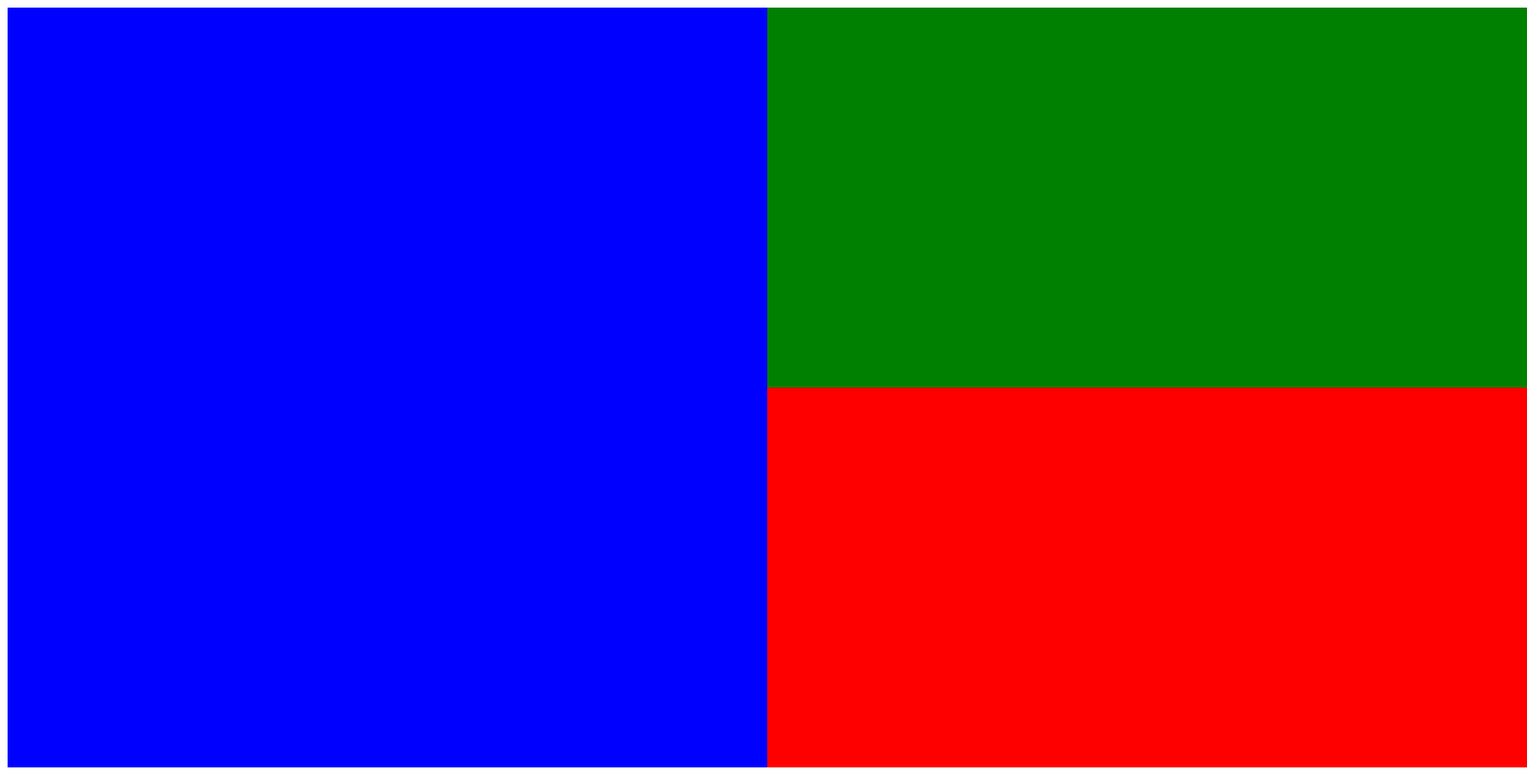
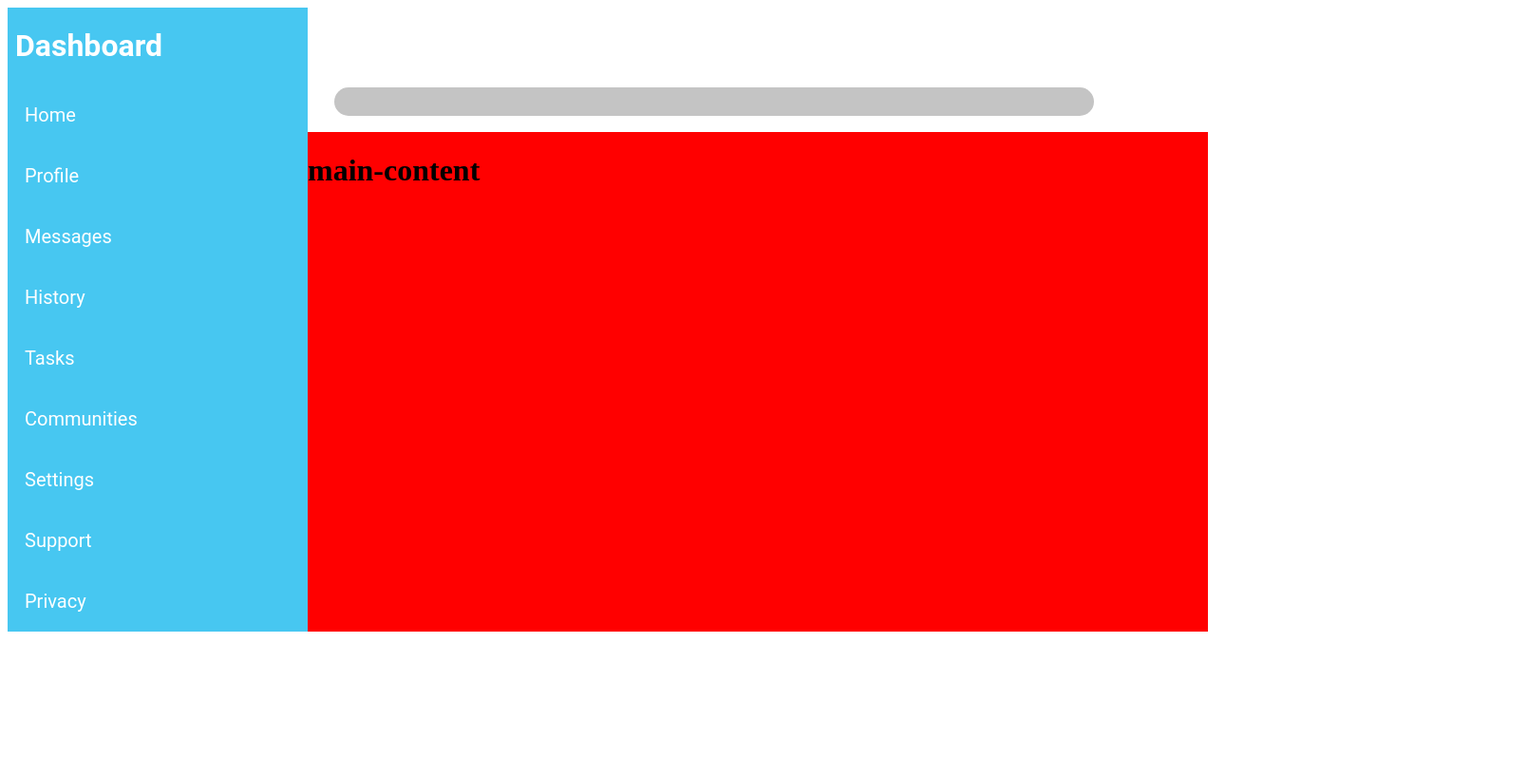
Before and after one commit to Duke242/adminDashboard, a plain HTML site: page index.html in a window 1280 px wide. Shown: the whole page at 95% size, 1608 px wide, since content can reach past the window. Drawn offline with Linux system fonts and the light colour scheme; a web font is replaced by a local one.

Commit message:
added the sidebar and search bar

```diff
--- a/index.html
+++ b/index.html
@@ -9,8 +9,27 @@
     <script src="script.js"></script>
 </head>
 <body>
-    <div class="sidebar"></div>
-    <div class="header"></div>
-    <div class="main-content"></div>
+    <div class="sidebar">
+        <h1>Dashboard</h1>
+        <p>Home</p>
+        <p>Profile</p>
+        <p>Messages</p>
+        <p>History</p>
+        <p>Tasks</p>
+        <p>Communities</p>
+        <p>Settings</p>
+        <p>Support</p>
+        <p>Privacy</p>
+    </div>
+    <div class="header">
+        <h1>header</h1>
+        <div class="search-bar">
+            <img src="./magnify (1).png" alt="serach icon">
+            <input "type="search">
+        </div>
+    </div>
+    <div class="main-content">
+        <h1>main-content</h1>
+    </div>
 </body>
 </html>
--- a/style.css
+++ b/style.css
@@ -1,20 +1,30 @@
+@import url(https://fonts.google.com/specimen/Roboto);
+
+* {
+    box-sizing: border-box;
+}
+
 body {
     display: grid;
-    grid-template-rows: 50vh 50vh ;
-    grid-template-columns: 100vh 100vh;
+    grid-template-rows: 1fr 4fr ;
+    grid-template-columns: 1fr 3fr;
 }
 
+
+.sidebar {
+    background-color: rgb(71, 199, 241);
+    grid-row: 1 / 3 ;
+    grid-column: 1 / 2;
+    color: white;
+    padding-left: 8px;
+    display: grid;
+    font-family: "Roboto", sans-serif;
+   }
+
 .header {
-background-color: green;
 grid-row: 1 / 2;
 grid-column: 2 / 3;
-
-}
-
-.sidebar {
-background-color: blue;
-grid-row: 1 / 3 ;
-grid-column: 1 / 2;
+color: white;
 }
 
 .main-content {
@@ -22,3 +32,27 @@ background-color: red;
 grid-row: 2 / 3;
 grid-column: 2 / 3;
 }
+
+.sidebar p {
+    font-size: 20px;
+    padding-left: 10px;
+}
+
+.header .search-bar {
+    width: fit-content;
+    color: rgb(202, 199, 199);
+}
+
+.header .search-bar > input {
+    height: 30px;
+    border-radius: 15px;
+    width: 800px;
+    background-color: rgb(196, 196, 196);
+    border: none;
+    text-indent: 5px;
+}
+
+.header .search-bar > img {
+    color: rgb(15, 15, 15);
+    filter: grayscale(50%);
+}
```
Also changed, not shown: magnify (1).png (added).
